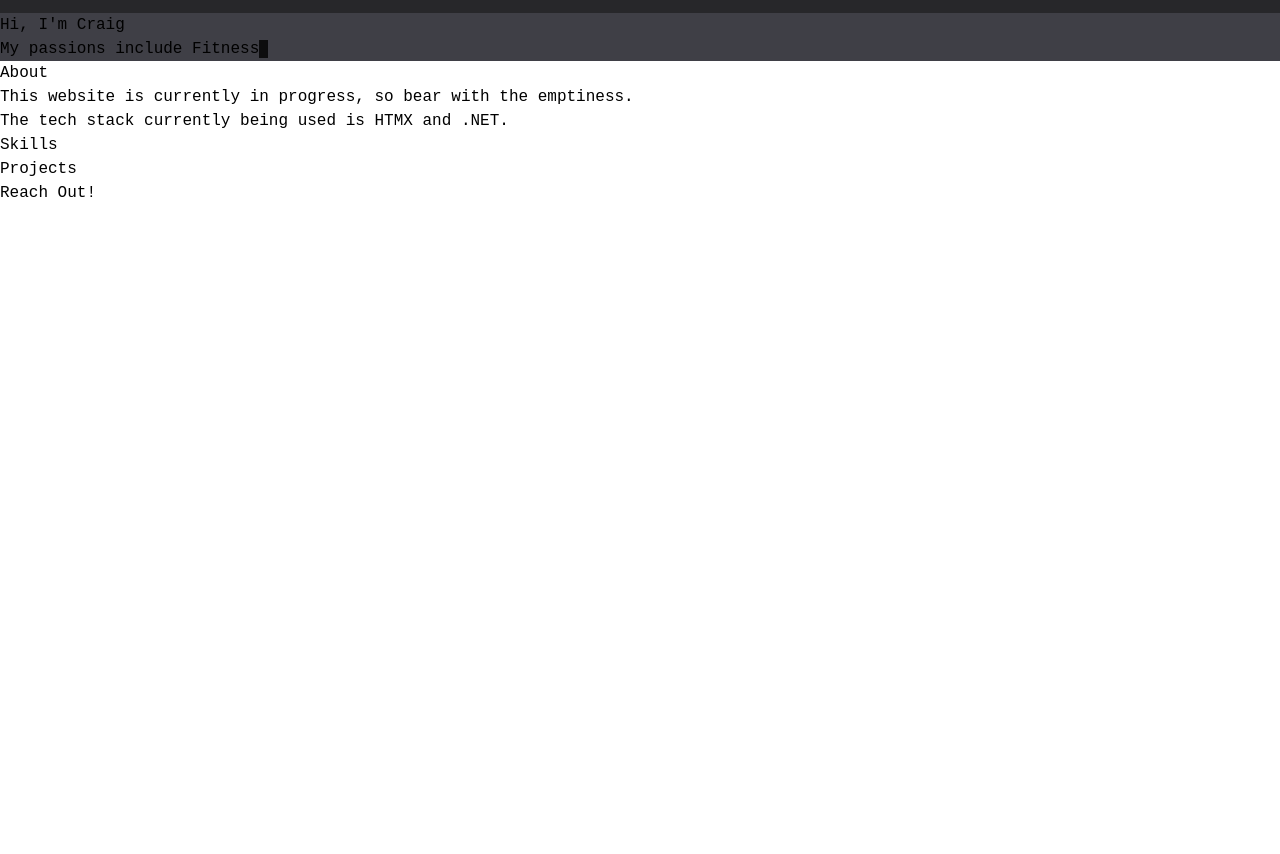
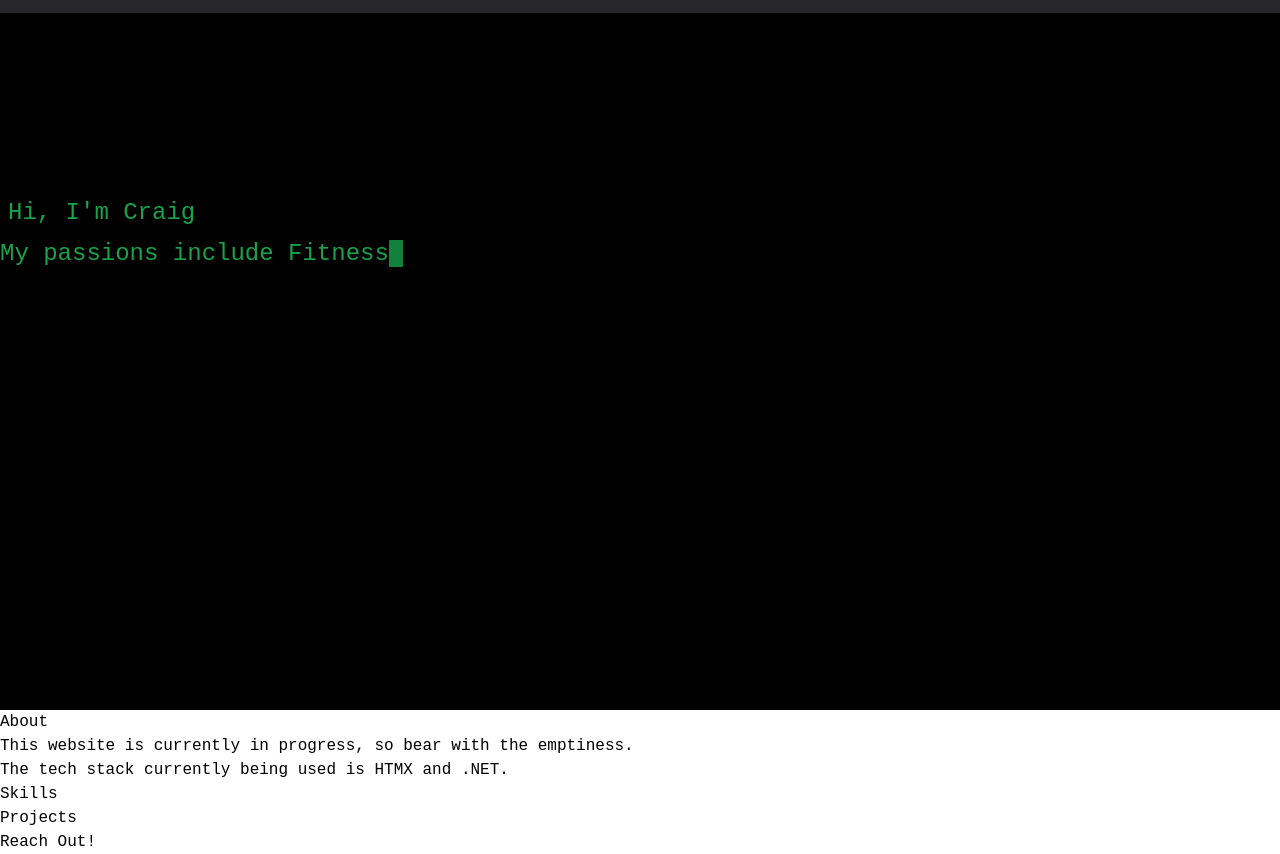
Before and after one commit to CraigSau/craigsau.com, a website: page client/index.html in a window 1280 px wide. Shown: the part 55-909 px from the top of the page. Before the commit the page ends 800 px from the top, so only its background shows below. Drawn offline with Linux system fonts and the light colour scheme.

Commit message:
Some more small updates

```diff
--- a/client/base.css
+++ b/client/base.css
@@ -9,11 +9,11 @@ body {
 
 @keyframes blink {
   from, to { border-color: transparent; }
-  50% { border-color: black; }
+  50% { border-color: #16a34a; }
 }
 
 .cursor {
     content: "";
-    border-right: 1ch solid black;
+    border-right: 1ch solid #16a34a;
     animation: blink 0.5s linear infinite;
 }
--- a/client/index.html
+++ b/client/index.html
@@ -94,20 +94,35 @@
         </div>
 
         <!--Hero Section-->
-        <div class="bg-zinc-700" <div class="max-w-sm mx-auto flex items-center">
-            <div id="introHeader">
-                <div>
-                    <h1><span class="" id="intro" onload="typeWriter()"></span><span id="tw1" class="cursor"></span>
-                    </h1>
-                </div>
-                <!-- <h1>My passions include</h1> -->
-                <div>
-                    <h1><span id="passions" onload="typeWriter()"></span><span id="tw2"></span>
-                    </h1>
+        <section class="bg-black">
+            <div class="text-white py-20">
+                <div class="container mx-auto flex flex-col my-12 md:my-24">
+                    <div class="flex flex-col w-full">
+                        <h1 class="text-green-600 text-xl md:text-2xl p-2 tracking-loose leading-relaxed">
+                            <span id="intro"onload="typeWriter()"></span><span id="tw1" class="cursor"></span>
+                        </h1>
+                    </div>
+                    <div class="flex flex-col justify-center items-center w-full">
+                        <h2 class="text-green-600 text-xl md:text-2xl leading-relaxed md:leading-snug mb-2 w-full">
+                            <span id="passions" onload="typeWriter()"></span><span id="tw2"></span>
+                        </h2>
+                    </div>
                 </div>
             </div>
-        </div>
-        </div>
+            <div class="p-8 mt-12 mb-6 md:mb-0 md:mt-0 ml-0 md:ml-12 lg:w-2/3  justify-center">
+                <div class="h-48 flex flex-wrap content-center">
+                    <div>
+                        <img class="inline-block mt-28 hidden xl:block" src="">
+                    </div>
+                    <div>
+                        <img class="inline-block mt-24 md:mt-0 p-8 md:p-0" src="">
+                    </div>
+                    <div>
+                        <img class="inline-block mt-28 hidden lg:block" src="">
+                    </div>
+                </div>
+            </div>
+        </section>
     </main>
 
     <div class="non-landing-container">
```
Also changed, not shown: client/output.css.
